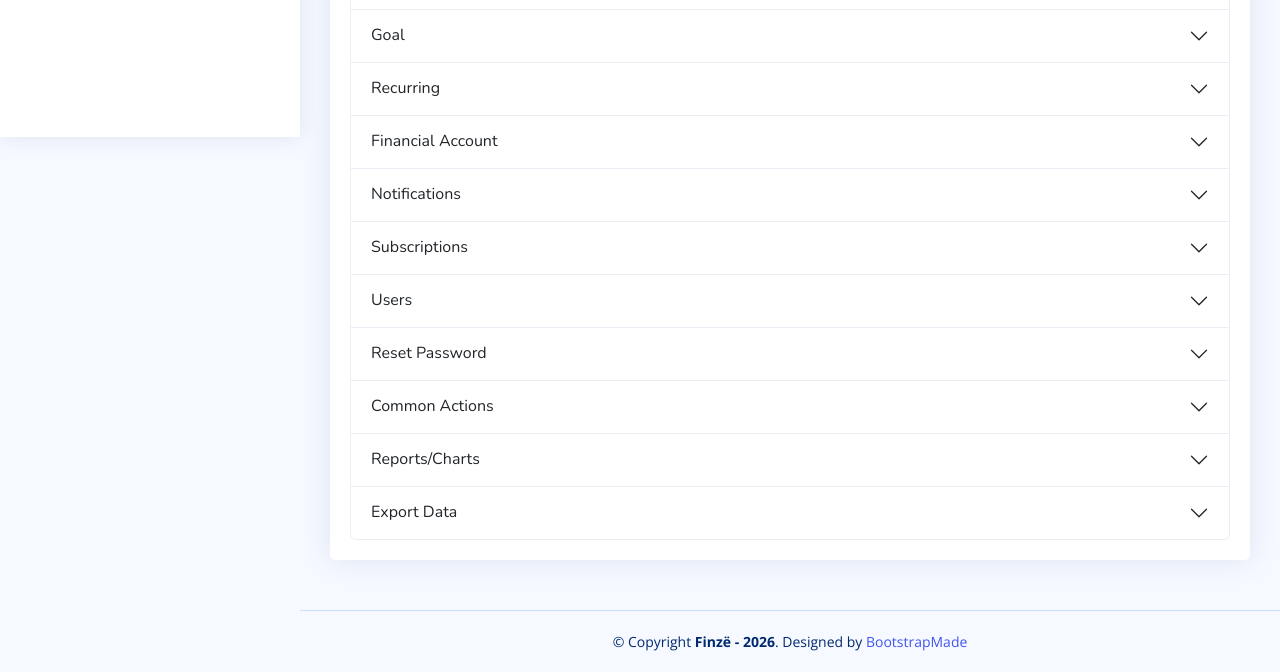
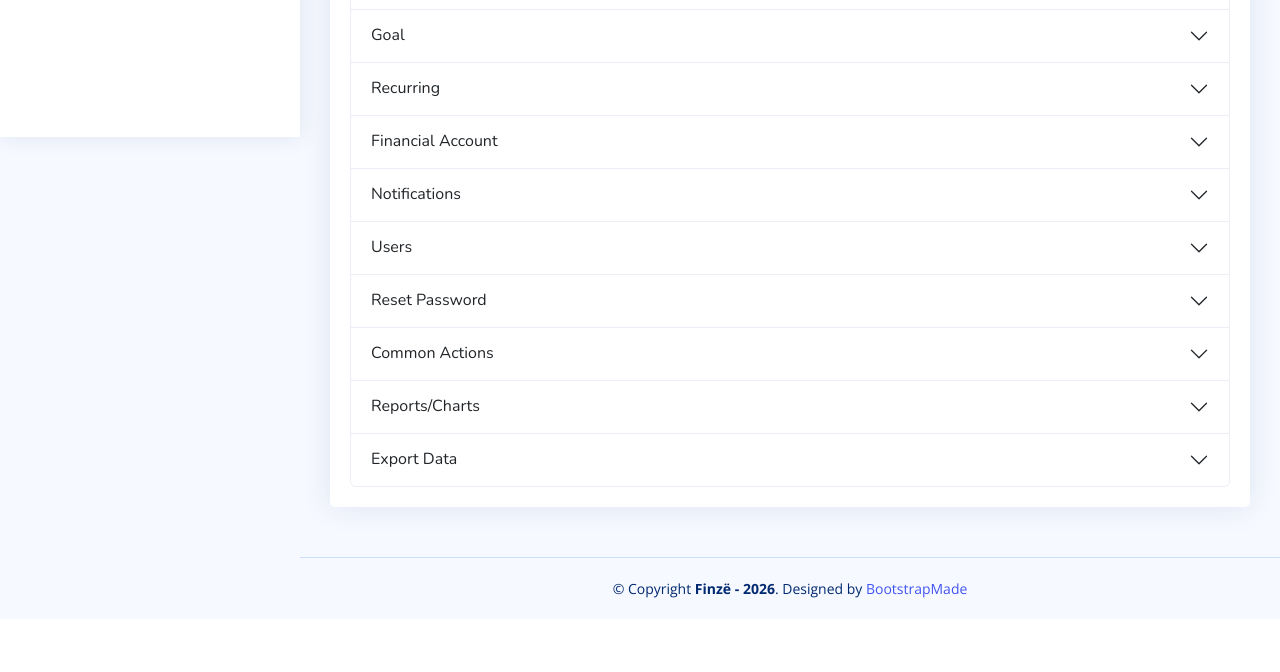
Before and after one commit to yllka-shala/FinzeMVCApp, an ASP.NET Core app: page /Home/Help in a window 1280 px wide. Shown: the part 663-1335 px from the top of the page. After the commit the page ends 1261 px from the top, so only its background shows below. Run offline with ASP.NET Core 8, Linux system fonts and the light colour scheme; the visitor is signed in with stand-in values (Sample User, id 1); data that the repository does not hold is empty; some libraries are stand-ins or nearby versions.

Commit message:
Subscription section has been removed from Help view.

```diff
--- a/FinanceApp/Views/Home/Help.cshtml
+++ b/FinanceApp/Views/Home/Help.cshtml
@@ -181,20 +181,6 @@
                             </div>
                         </div>
                         <div class="accordion-item">
-                            <h2 class="accordion-header" id="headingTwelve">
-                                <button class="accordion-button collapsed" type="button" data-bs-toggle="collapse" data-bs-target="#collapseTwelve" aria-expanded="false" aria-controls="collapseTwelve">
-                                    Subscriptions
-                                </button>
-                            </h2>
-                            <div id="collapseTwelve" class="accordion-collapse collapse" aria-labelledby="headingTwelve" data-bs-parent="#accordionExample">
-                                <div class="accordion-body">
-                                    <p>Subscriptions provide access to additional features and extended functionality.</p>
-                                    <p><strong>Multiple subscription</strong> plans are available, allowing users to choose the option that best fits their needs.</p>
-                                    <p>Subscription type can be selected from the dropdown menu. </p>
-                                </div>
-                            </div>
-                        </div>
-                        <div class="accordion-item">
                             <h2 class="accordion-header" id="headingThirteen">
                                 <button class="accordion-button collapsed" type="button" data-bs-toggle="collapse" data-bs-target="#collapseThirteen" aria-expanded="false" aria-controls="collapseThirteen">
                                     Users
```
